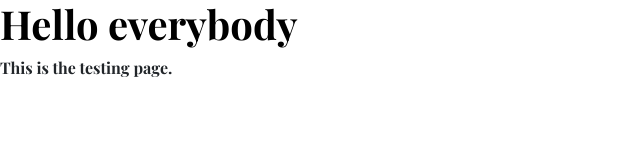
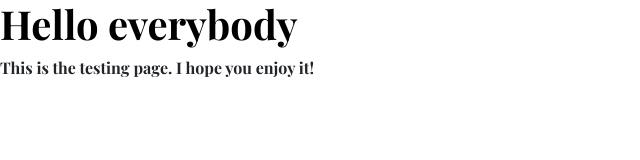
Before and after one commit to KateHov12/portfolio-project, a plain HTML site: page index.html in a window 1280 px wide. Shown: the whole page, without its empty margins (0-640 px from the left). Drawn offline with nearby package versions, Linux system fonts and the light colour scheme.

Commit message:
added some paragraph

```diff
--- a/index.html
+++ b/index.html
@@ -15,7 +15,7 @@
 <body>
     <h1>Hello everybody</h1>
     <p>
-        This is the testing page.
+        This is the testing page. I hope you enjoy it!
     </p>
 </body>
 </html>
```
